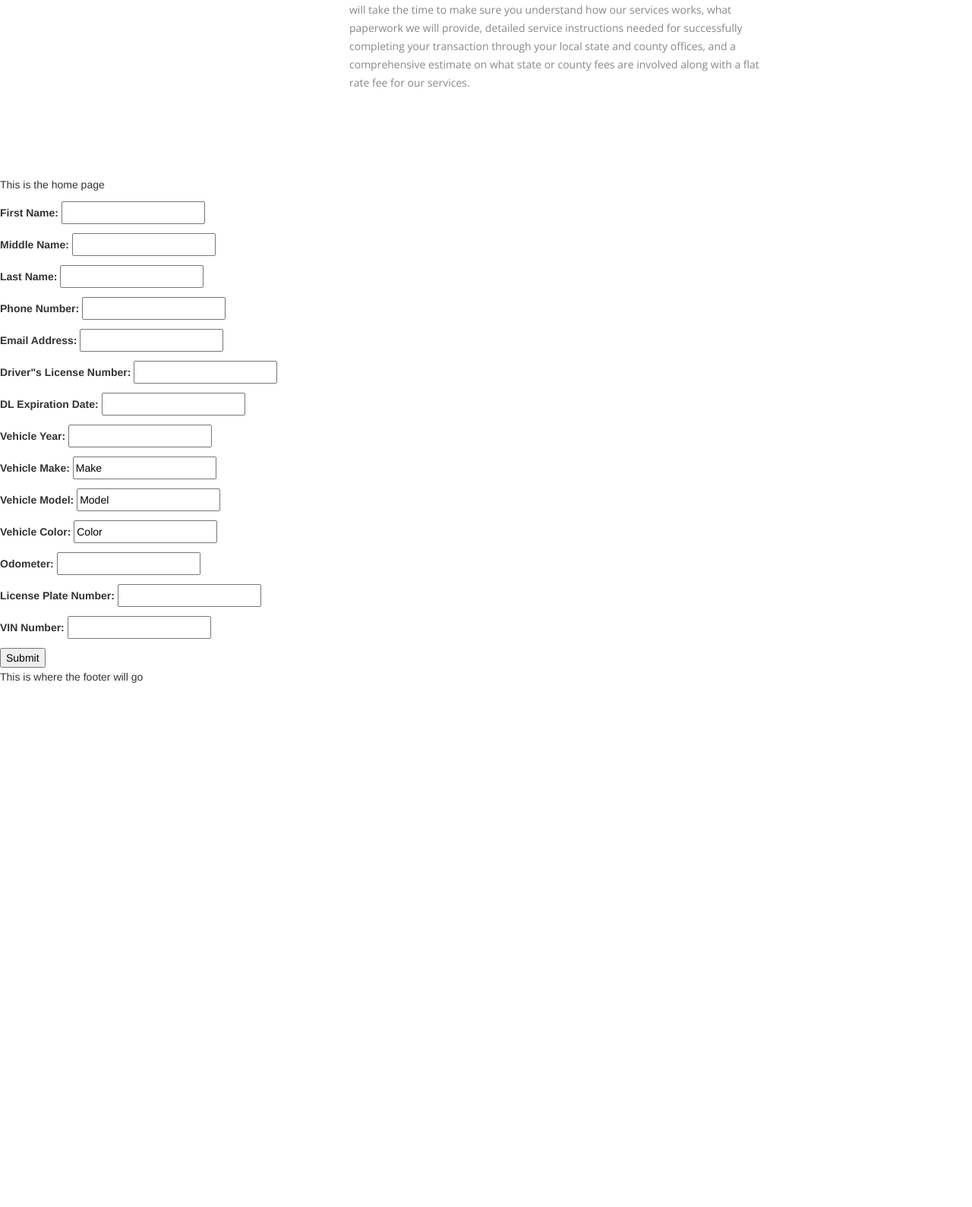
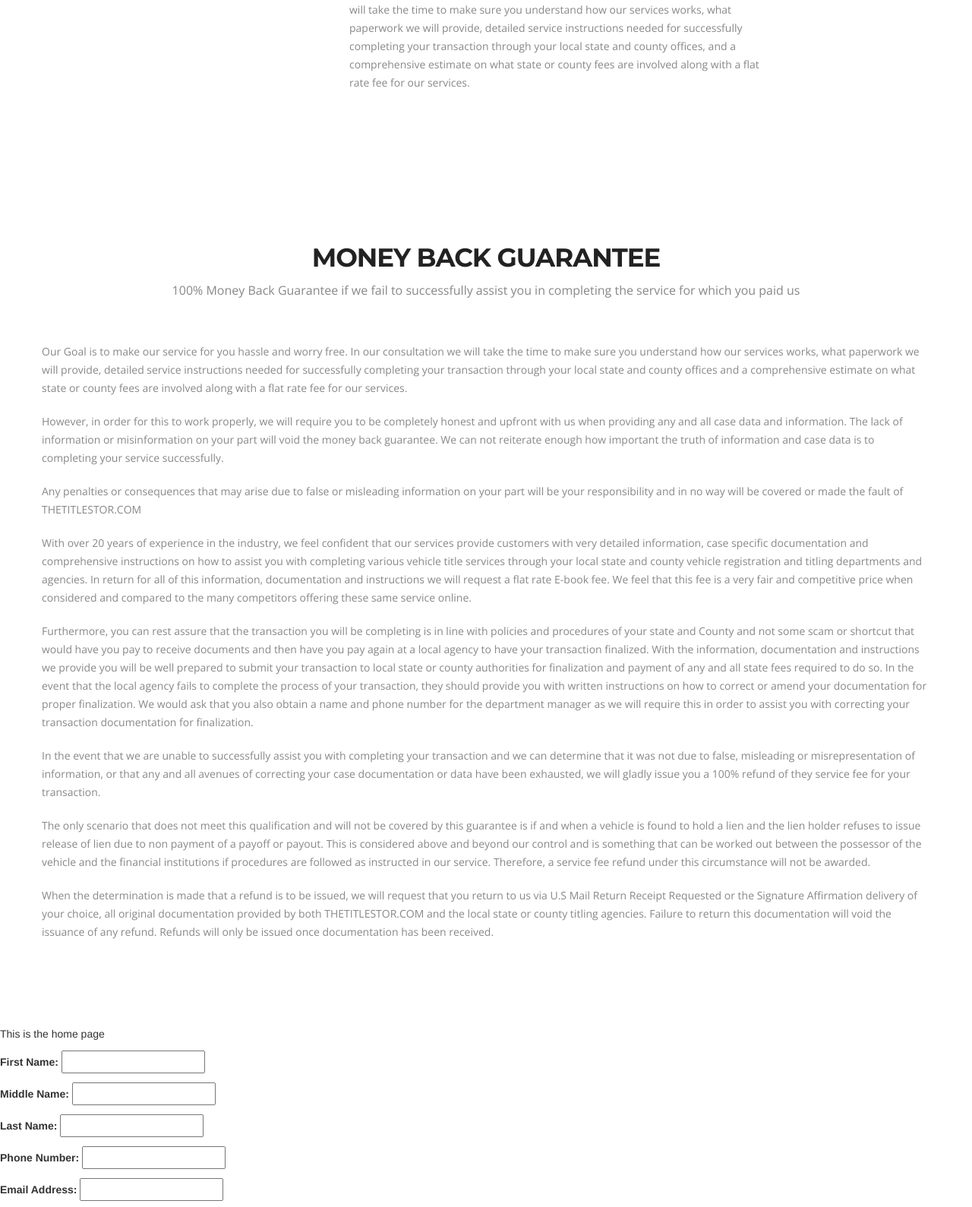
Before and after one commit to gmartinez31/TitleStore, a Django app: page / in a window 1280 px wide. Shown: the part 2468-4057 px from the top of the page at 76% size. Before the commit the page ends 3367 px from the top, so only its background shows below. Run offline with Django 3.2, Linux system fonts and the light colour scheme.

Commit message:
money back guar section

```diff
--- a/titlestor/templates/base.html
+++ b/titlestor/templates/base.html
@@ -149,6 +149,64 @@
         </div>
     </section>
 
+    <!-- Money Back Guarantee -->
+    <section class="main-section" id='money'>
+        <div class="container">
+            <h2 id='services'>Money Back Guarantee</h2>
+            <h6 id='servsum'>100% Money Back Guarantee if we fail to successfully assist you in completing the service for which you paid us</h6>
+            <div class="row">
+                <div class="col wow fadeInLeft delay-05s">
+                    <p id='bonded-text' class="wow fadeInDown delay-03s">Our Goal is to make our service for you hassle and worry free. In our consultation we will take the time to make sure you
+                    understand how our services works, what paperwork we will provide, detailed service instructions needed for successfully
+                    completing your transaction through your local state and county offices and a comprehensive estimate on what state or county
+                    fees are involved along with a flat rate fee for our services.</p>
+                        <br>
+                    <p id='bonded-text' class="wow fadeInDown delay-03s">However, in order for this to work properly, we will require you to be completely honest and upfront with us when providing any
+                    and all case data and information. The lack of information or misinformation on your part will void the money back guarantee.
+                    We can not reiterate enough how important the truth of information and case data is to completing your service successfully.</p>
+                        <br>
+                    <p id='bonded-text' class="wow fadeInDown delay-03s">Any penalties or consequences that may arise due to false or misleading information on your part will be your responsibility
+                    and in no way will be covered or made the fault of THETITLESTOR.COM</p> <br>
+                    <p id='bonded-text' class="wow fadeInDown delay-03s">
+                        With over 20 years of experience in the industry, we feel confident that our services provide customers with very detailed information, case specific documentation and comprehensive instructions on how to assist you with completing
+                        various vehicle title services through your local state and county vehicle registration and titling departments and agencies. In return for all of this information, documentation and instructions we will request a flat rate E-book fee. We feel that
+                        this fee is a very fair and competitive price when considered and compared to the many competitors offering these same service
+                        online.
+                    </p> <br>
+                    <p id='bonded-text' class="wow fadeInDown delay-03s">
+                        Furthermore, you can rest assure that the transaction you will be completing is in line with policies and procedures of
+                        your state and County and not some scam or shortcut that would have you pay to receive documents and then have you pay again
+                        at a local agency to have your transaction finalized. With the information, documentation and instructions we provide you
+                        will be well prepared to submit your transaction to local state or county authorities for finalization and payment of any
+                        and all state fees required to do so. In the event that the local agency fails to complete the process of your transaction,
+                        they should provide you with written instructions on how to correct or amend your documentation for proper finalization.
+                        We would ask that you also obtain a name and phone number for the department manager as we will require this in order to
+                        assist you with correcting your transaction documentation for finalization.
+                    </p> <br>
+                    <p id='bonded-text' class="wow fadeInDown delay-03s">
+                        In the event that we are unable to successfully assist you with completing your transaction and we can determine that it
+                        was not due to false, misleading or misrepresentation of information, or that any and all avenues of correcting your case
+                        documentation or data have been exhausted, we will gladly issue you a 100% refund of they service fee for your transaction.
+                    </p> <br>
+                    <p id='bonded-text' class="wow fadeInDown delay-03s">
+                        The only scenario that does not meet this qualification and will not be covered by this guarantee is if and when a vehicle
+                        is found to hold a lien and the lien holder refuses to issue release of lien due to non payment of a payoff or payout. This
+                        is considered above and beyond our control and is something that can be worked out between the possessor of the vehicle and
+                        the financial institutions if procedures are followed as instructed in our service. Therefore, a service fee refund under
+                        this circumstance will not be awarded.
+                    </p> <br>
+                    <p id='bonded-text' class="wow fadeInDown delay-03s">
+                        When the determination is made that a refund is to be issued, we will request that you return to us via U.S Mail Return
+                        Receipt Requested or the Signature Affirmation delivery of your choice, all original documentation provided by both THETITLESTOR.COM
+                        and the local state or county titling agencies. Failure to return this documentation will void the issuance of any refund.
+                        Refunds will only be issued once documentation has been received.
+
+                    </p>
+                </div>
+            </div>
+        </div>
+    </section>
+
     {% block content %}{% endblock %}
 
     <!-- footer -->
```
